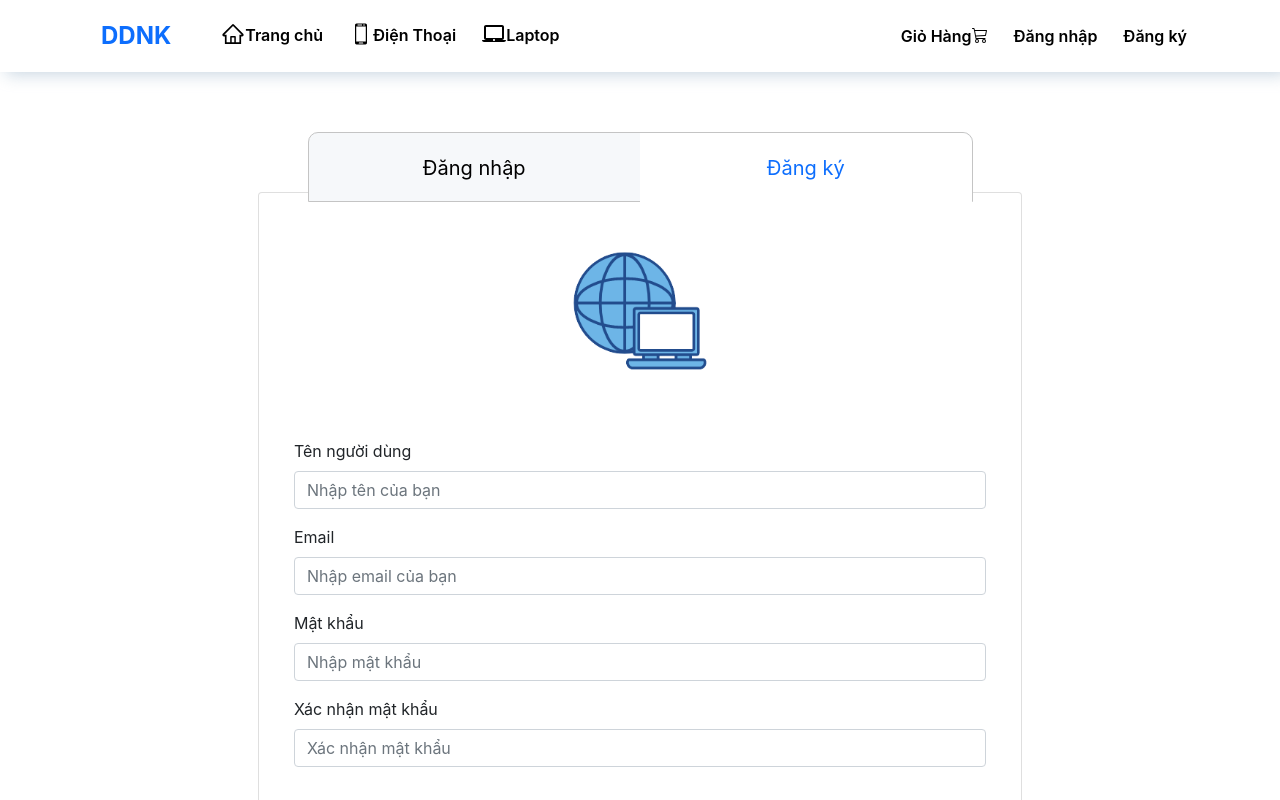
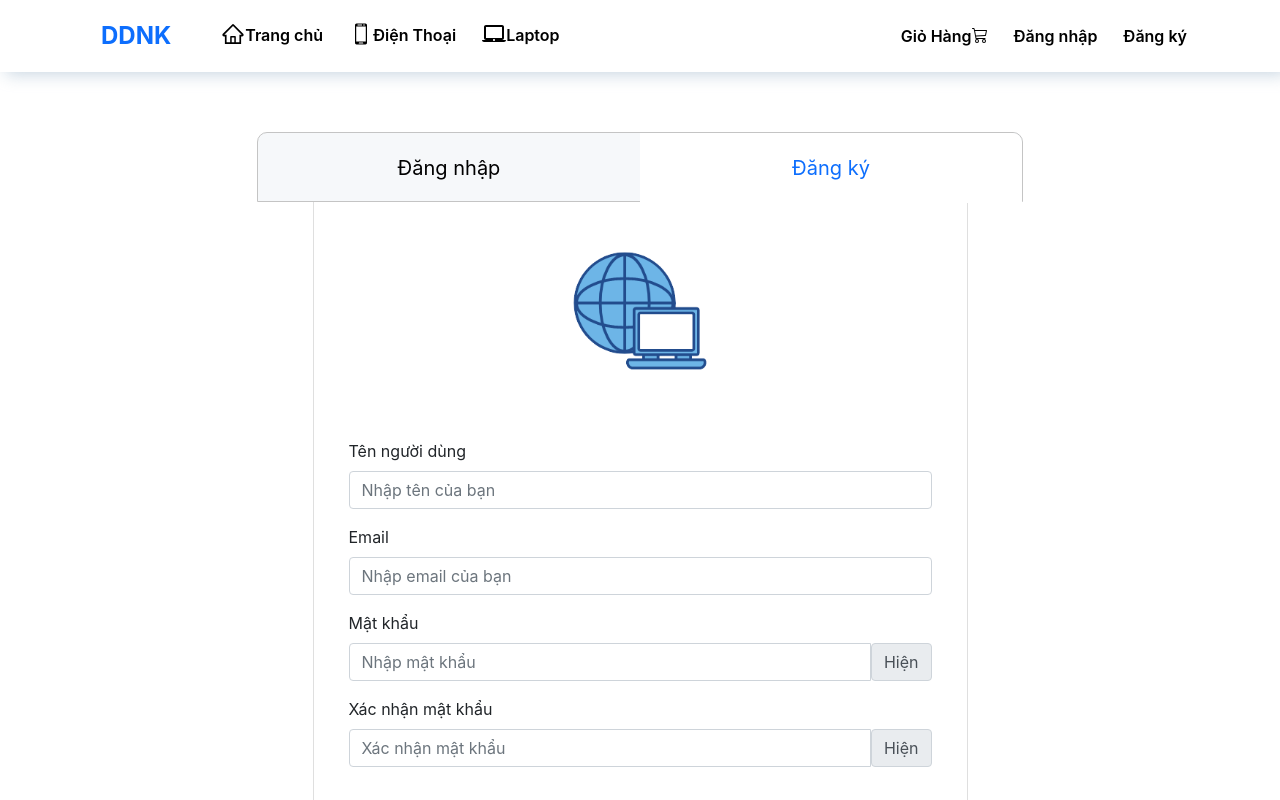
Before and after one commit to HaiDangtr1501/IE303.M22-CNJava-Frontend, a React (Create React App) app: page /login in a window 1280 px wide. Both pictures are taken after a click on the element "Đăng ký". Shown: the top 800 px of the page. Built offline with nearby package versions, Linux system fonts and the light colour scheme; no server answers.

Commit message:
chinh sua tieng viet

```diff
--- a/src/App.js
+++ b/src/App.js
@@ -53,8 +53,10 @@ const App = () => {
   const history = useHistory();
   const dataLocalProduct = useRef(0)
   useEffect (()=>{
-    dataLocalProduct.current = localStorage.getItem("products") ? JSON.parse(localStorage.getItem("products")) : [];
-    dispatch(actions.addCart(dataLocalProduct.current.length))
+    if(!authenticated){
+      dataLocalProduct.current = localStorage.getItem("products") ? JSON.parse(localStorage.getItem("products")) : [];
+      dispatch(actions.addCart(dataLocalProduct.current.length))
+    }
   },[])
   useEffect (async ()=>{
      const response = await CartApi.getCart();
--- a/src/components/LayoutLoginSignup/LayoutLoginSignup.css
+++ b/src/components/LayoutLoginSignup/LayoutLoginSignup.css
@@ -1,7 +1,7 @@
 .login-signup__wrapper{
     margin: 0 auto;
   margin-top: 50px;
-  width: 665px;
+  width: 766px;
   height: 70px;
   border: 1px solid #c4c4c4;
   border-radius: 10px 10px 0px 0px;
@@ -17,7 +17,7 @@
 }
 .login-signup--login,
 .login-signup--signup{
-  width: 350px;
+  width: 383px;
     height: 70px;
     border-radius: 0px 10px 0px 0px;
     font-size: 20px;
--- a/src/components/Login/index.js
+++ b/src/components/Login/index.js
@@ -99,8 +99,8 @@ const Login = (props) => {
   };
 
   return (
-    <Row className="justify-content-center">
-      <Card as={Col} md="7">
+    <Row className="justify-content-center mb-5">
+      <Card as={Col} md="6" >
         <Card.Img src = "http://localhost:3000/img/JAVA_LAPTOP-removebg-preview(2).png" style={{ width: "250px", margin: "auto", paddingTop: "10px" }}/>
         <Card.Body>
           {/* <Card.Title className="mb-4">
@@ -159,30 +159,30 @@ const Login = (props) => {
               </Link>
             </Form.Group>
             <Form.Group className="text-center mb-1">
-              <Button className="w-50" variant="dark" type="submit">
+              <Button className="col-12" variant="dark" type="submit" >
                 {!props.loading ? (
-                  "Login"
+                  "Đăng nhập"
                 ) : (
                   <Spinner animation="border" variant="light" size="sm" />
                 )}
               </Button>
             </Form.Group>
             <div className="text-center">
-              <Link className="text-decoration-none" to="/signup">
+              <Link className="text-decoration-none mt-3" to="/login">
                 Tạo tài khoản mới
               </Link>
             </div>
             <Card.Subtitle className="mb-2 mt-2">
-              <h5 className="text-center">Or</h5>
+              <h5 className="text-center">Hoặc</h5>
             </Card.Subtitle>
             <Form.Group>
               <Button className="w-100" href={GOOGLE_AUTH_URL} variant="danger">
-                <FaGoogle /> Login with Google
+                <FaGoogle /> Đăng nhập bằng Google
               </Button>
             </Form.Group>
             <Form.Group>
               <Button className="w-100" href={FACEBOOK_AUTH_URL} variant="primary">
-                <FaFacebook /> Login with Facebook
+                <FaFacebook /> Đăng nhập bằng Facebook
               </Button>
             </Form.Group>
           </Form>
--- a/src/components/SendMailResetPassword/index.js
+++ b/src/components/SendMailResetPassword/index.js
@@ -35,7 +35,7 @@ const ResetPassword = ({ isAuth }) => {
   }
 
   return (
-    <Row className="justify-content-center">
+    <Row className="justify-content-center mb-5 mt-5">
       <Col lg="5" md="6">
         <Card>
           <Card.Body>
--- a/src/components/Signup/index.js
+++ b/src/components/Signup/index.js
@@ -1,8 +1,10 @@
 import React, { useState } from "react";
 import { Link, Redirect, useHistory, useLocation } from "react-router-dom";
-import { Card, Form, Button, Col, Row, Alert, Spinner } from "react-bootstrap";
+import { Card, Form, Button, Col, Row, Alert, Spinner, InputGroup } from "react-bootstrap";
 import AuthApi from "../../api/auth";
 import SAlert from "react-s-alert";
+import { FaGoogle, FaFacebook } from "react-icons/fa";
+import { GOOGLE_AUTH_URL, FACEBOOK_AUTH_URL } from "../../constants";
 
 const Signup = ({ onSignup, isAuthentication }) => {
   const [email, setEmail] = useState("");
@@ -10,6 +12,8 @@ const Signup = ({ onSignup, isAuthentication }) => {
   const [name, setName] = useState("");
   const [confirmPassword, setConfirmPassword] = useState("");
   const [loading, setLoading] = useState(false);
+  const [passwordVisible, setPasswordVisible] = useState(false);
+  const [passwordConfirmVisible, setPasswordConfirmVisible] = useState(false);
   const [error, setError] = useState({
     name: "",
     password: "",
@@ -68,8 +72,8 @@ const Signup = ({ onSignup, isAuthentication }) => {
   }
 
   return (
-    <Row className="justify-content-center">
-      <Card as={Col} lg="7" md="8">
+    <Row className="justify-content-center mb-lg-5">
+      <Card as={Col} lg="6" md="8">
         <Card.Img src = "http://localhost:3000/img/JAVA_LAPTOP-removebg-preview(2).png" style={{ width: "250px", margin: "auto", paddingTop: "10px" }}/>
         <Card.Body>
           {/* <Alert variant="info text-center">
@@ -115,42 +119,58 @@ const Signup = ({ onSignup, isAuthentication }) => {
               <Form.Label htmlFor="password" className="text-left">
                 Mật khẩu
               </Form.Label>
+              <InputGroup>
                 <Form.Control
                   id="password"
                   required
                   value={password}
                   onChange={(e) => onChangePassword(e)}
-                type="password"
+                  type={passwordVisible ? "text" : "password"}
                   placeholder="Nhập mật khẩu"
                   isInvalid={error.password}
                 ></Form.Control>
+                <InputGroup.Text
+                    style={{ cursor: "pointer" }}
+                    onClick={() => setPasswordVisible(!passwordVisible)}
+                  >
+                    {passwordVisible ? "Ẩn" : "Hiện"}
+                </InputGroup.Text>
                 {error.password && (
                   <Form.Control.Feedback type="invalid">
                     {error.password}
                   </Form.Control.Feedback>
                 )}
+              </InputGroup>
             </Form.Group>
             <Form.Group>
               <Form.Label htmlFor="confirmPassword" className="text-left">
                 Xác nhận mật khẩu
               </Form.Label>
+              <InputGroup>
                 <Form.Control
                   id="confirmPassword"
                   value={confirmPassword}
                   onChange={(e) => onChangeConfirmPassword(e)}
-                type="password"
+                  type={passwordConfirmVisible ? "text" : "password"}
                   placeholder="Xác nhận mật khẩu"
                   isInvalid={error.confirmPassword}
                 ></Form.Control>
+                <InputGroup.Text
+                    style={{ cursor: "pointer" }}
+                    onClick={() => setPasswordConfirmVisible(!passwordConfirmVisible)}
+                  >
+                    {passwordConfirmVisible ? "Ẩn" : "Hiện"}
+                </InputGroup.Text>
                 {error.confirmPassword && (
                   <Form.Control.Feedback type="invalid">
                     {error.confirmPassword}
                   </Form.Control.Feedback>
                 )}
+              </InputGroup>
             </Form.Group>
             <Form.Group className="text-center " style={{marginTop: "40px"}}>
 
-              <Button className="col-12 mb-3" variant="dark" type="submit" size="lg">
+              <Button className="col-12 mb-3" variant="dark" type="submit" >
                 {loading ? (
                   <Spinner size="sm" animation="border" variant="light" />
                 ) : (
@@ -162,6 +182,19 @@ const Signup = ({ onSignup, isAuthentication }) => {
           <Card.Text className="text-center">
             Đã có tài khoản? <Link to="/login"> đăng nhập</Link>
           </Card.Text>
+          <Card.Subtitle className="mb-2 mt-2">
+              <h5 className="text-center">Hoặc</h5>
+            </Card.Subtitle>
+            <Form.Group>
+              <Button className="w-100" href={GOOGLE_AUTH_URL} variant="danger">
+                <FaGoogle /> Đăng nhập bằng Google
+              </Button>
+            </Form.Group>
+            <Form.Group>
+              <Button className="w-100" href={FACEBOOK_AUTH_URL} variant="primary">
+                <FaFacebook /> Đăng nhập bằng Facebook
+              </Button>
+            </Form.Group>
         </Card.Body>
       </Card>
     </Row>
```
Lines whose indentation alone changed are shown as unchanged.
